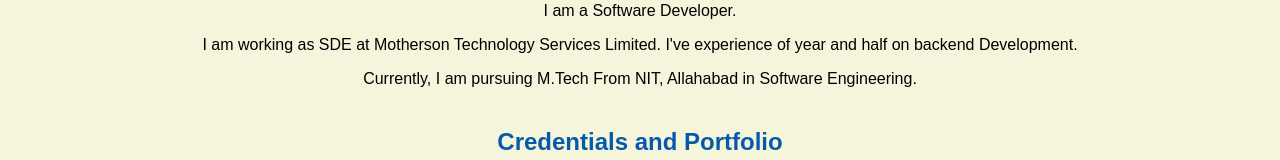
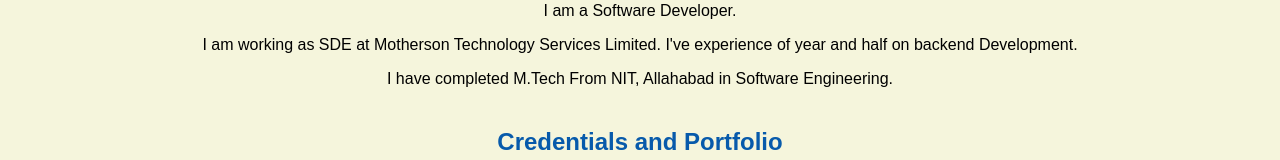
Before and after one commit to varun-ratan/varun19101995.github.io, a plain HTML site: page index.html in a window 1280 px wide. Shown: the part 353-513 px from the top of the page. Drawn offline with Linux system fonts and the light colour scheme.

Commit message:
Update index.html

```diff
--- a/index.html
+++ b/index.html
@@ -15,7 +15,7 @@
 <h2>About Me</h2>
 <p>I am a Software Developer.</p>
 <p>I am working as SDE at Motherson Technology Services Limited. I've experience of year and half on backend Development.</p>
-<p> Currently, I am pursuing M.Tech From NIT, Allahabad in Software Engineering.</p>
+<p> I have completed M.Tech From NIT, Allahabad in Software Engineering.</p>
 <h2>Credentials and Portfolio</h2>
 <p><a href="resume.html">My Resume</a> | <a href="https://github.com/varun19101995">My GitHub</a> | <a href="/VarunRatan_Resume.pdf">Resume in PDF</a></p>
 <h2>Contacts</h2>
```
